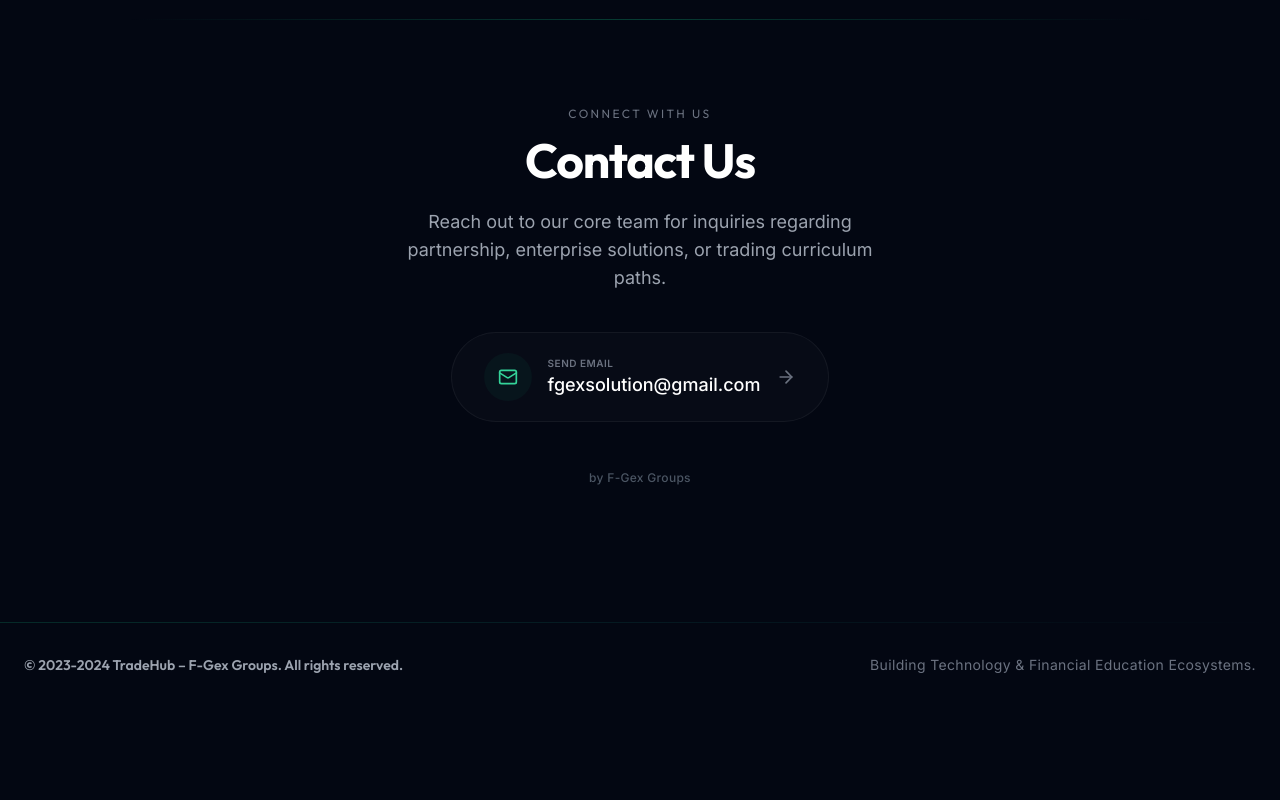
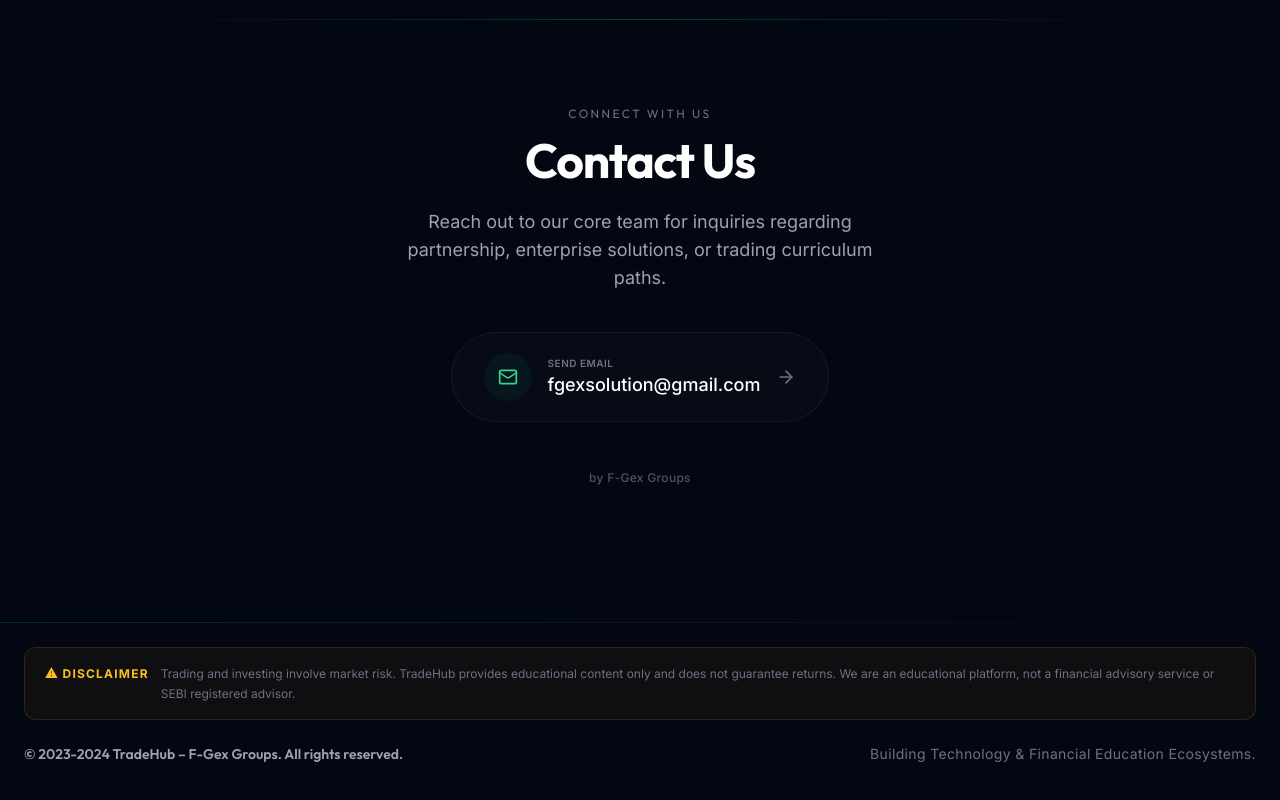
Before and after one commit to kaushikbuilds-cloud/f-gexgroups-, a React (Vite) app: page / in a window 1280 px wide. Shown: the part 1331-2131 px from the top of the page. Before the commit the page ends 2046 px from the top, so only its background shows below. Built offline with nearby package versions, Linux system fonts and the light colour scheme.

Commit message:
Add disclaimer bar to footer

```diff
--- a/src/components/Footer.tsx
+++ b/src/components/Footer.tsx
@@ -16,7 +16,18 @@
       {/* Subtle glow divider line above footer */}
       <div className={`h-[1px] w-full bg-gradient-to-r ${getBorderColor()}`} />
 
-      <div className="max-w-7xl mx-auto px-6 pt-8 flex flex-col md:flex-row items-center justify-between gap-4">
+      {/* Disclaimer */}
+      <div className="max-w-7xl mx-auto px-6 pt-6">
+        <div className="bg-amber-500/5 border border-amber-500/15 rounded-xl px-5 py-4 flex items-start gap-3">
+          <span className="text-amber-400 text-xs font-bold uppercase tracking-widest mt-0.5 shrink-0">⚠ Disclaimer</span>
+          <p className="text-gray-500 text-xs leading-relaxed">
+            Trading and investing involve market risk. TradeHub provides educational content only and does not guarantee returns.
+            We are an educational platform, not a financial advisory service or SEBI registered advisor.
+          </p>
+        </div>
+      </div>
+
+      <div className="max-w-7xl mx-auto px-6 pt-6 pb-2 flex flex-col md:flex-row items-center justify-between gap-4">
         {/* Left */}
         <div className="text-gray-400 font-heading font-semibold text-sm">
           © 2023-2024 TradeHub – F-Gex Groups. All rights reserved.
```
